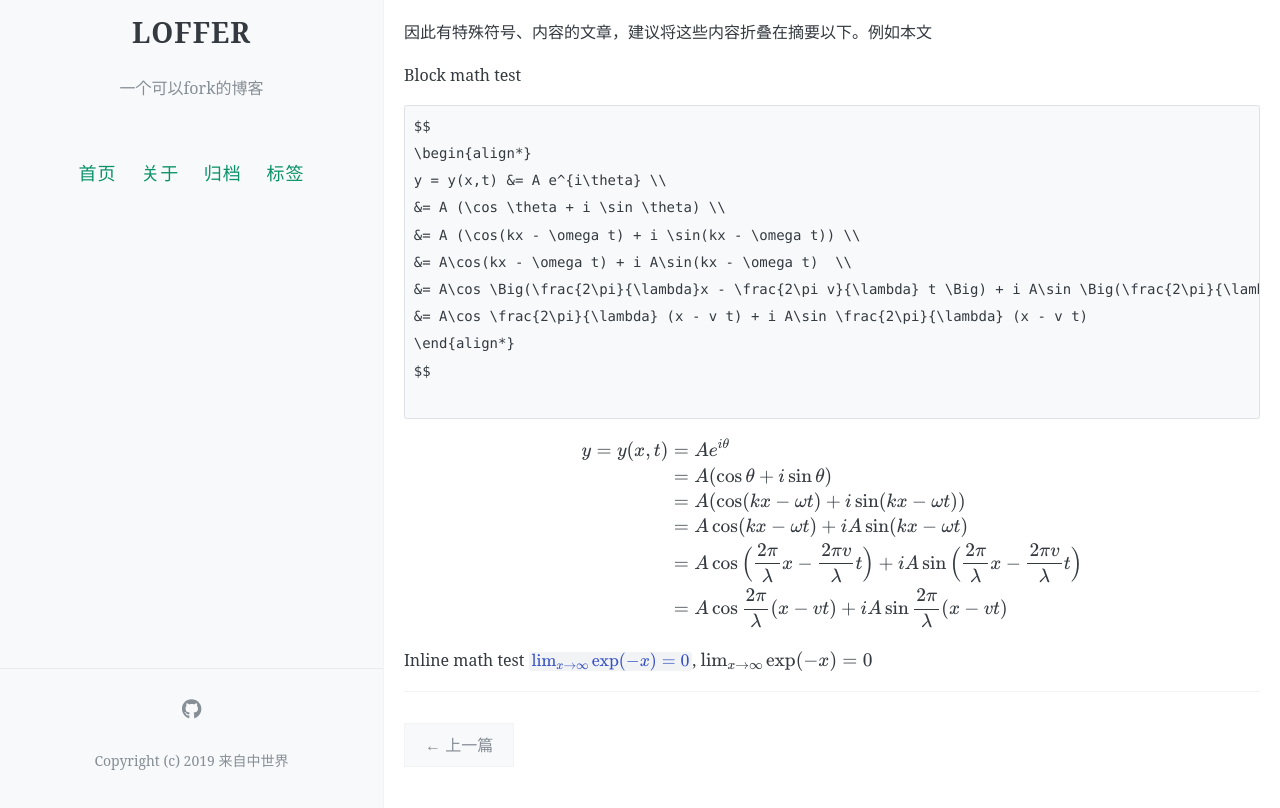
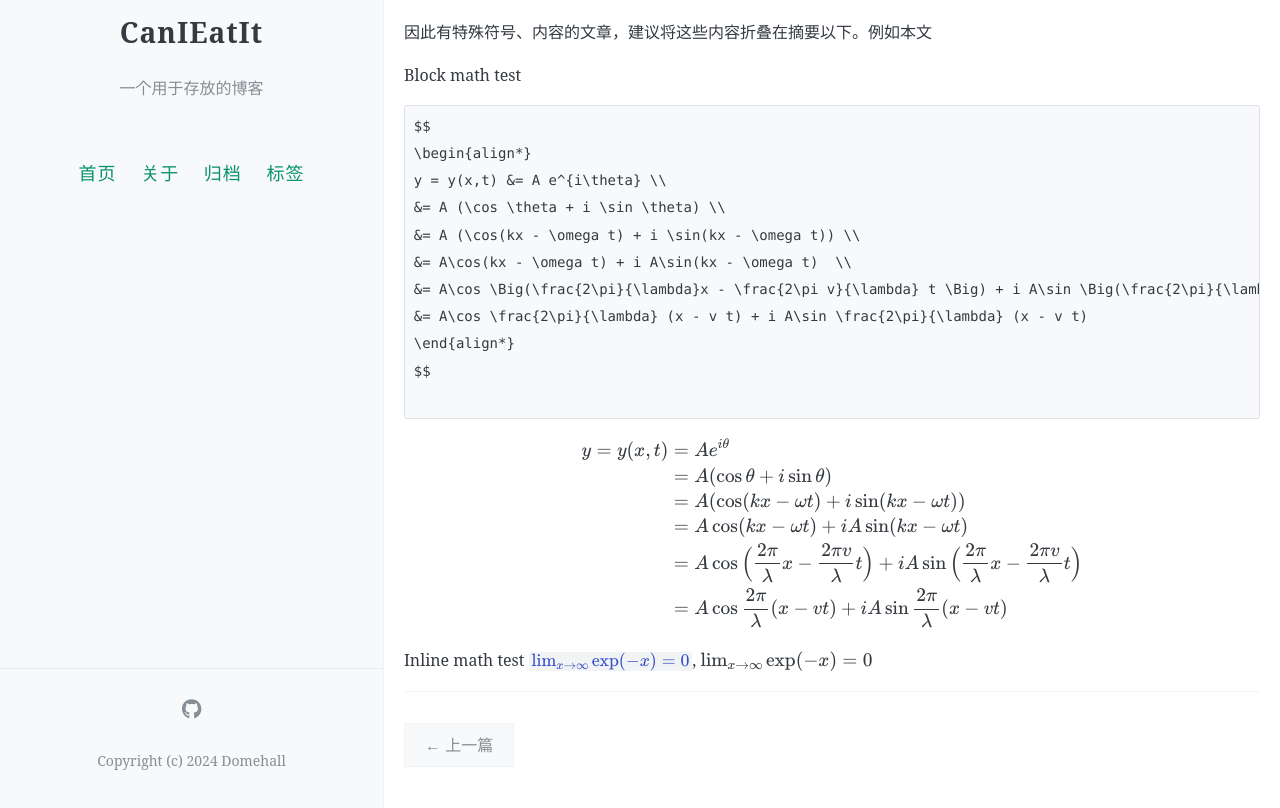
Before and after one commit to domehall/blog, a Jekyll site: the page built from _posts/2019-07-24-math-test.md, in a window 1280 px wide and 1098 px high. Shown: the part 290-1098 px from the top of the window. Built offline with Jekyll 4.4.1, drawn with Linux system fonts in a browser that asks for light colours; formulas are drawn with MathJax 3; comment, search, counter and statistics services are not loaded.

Commit message:
Update _config.yml

```diff
--- a/_config.yml
+++ b/_config.yml
@@ -7,8 +7,8 @@
 # 井号后面的文字是说明文档，不会被程序读取。
 
 # 描述/签名
-name: LOFFER
-description: 一个可以fork的博客
+name: CanIEatIt
+description: 一个用于存放的博客
 
 # 输入你的网站域名（如果你没有添加自己的域名，而是直接用GitHub pages分配的域名的话可以省略）
 url:
@@ -16,7 +16,7 @@ url:
 # 添加你的博客的二级域名，一般来说是你的repository名
 # 如果你的博客的URL是：(http://yourusername.github.io/repository-name)
 # 那么就写成 "/repository-name"
-baseurl: /LOFFER
+baseurl: /blog
 
 
 #
@@ -55,7 +55,7 @@ footer-links:
   email: #youremailaddress@mail.com
   facebook: #https://www.facebook.com/<>
   flickr: #https://www.flickr.com/<>
-  github: FromEndWorld/loffer #https://github.com/<>
+  github: https://github.com/domehall
   instagram: #https://instagram.com/<>
   linkedin: #https://www.linkedin.com/in/<>
   pinterest: #https://www.pinterest.com/<>
@@ -66,14 +66,14 @@ footer-links:
   youtube: # channel/<your_long_string> or user/<user-name>
 
 # 站点页脚的文字
-footer-text: Copyright (c) 2019 来自中世界
+footer-text: Copyright (c) 2024 Domehall
 
 #
 # 评论，注意，请不要同时添加多种不同的评论区
 #
 
 # 输入Disqus shortname，即可添加评论区，请查阅文档，设置自己的disqus站点，不要继续使用我的站点loffer
-disqus: loffer #shortname
+disqus: #shortname
 
 # 输入Gitalk相关设定，即可添加评论区，具体请看教程
 gitalk:
```
